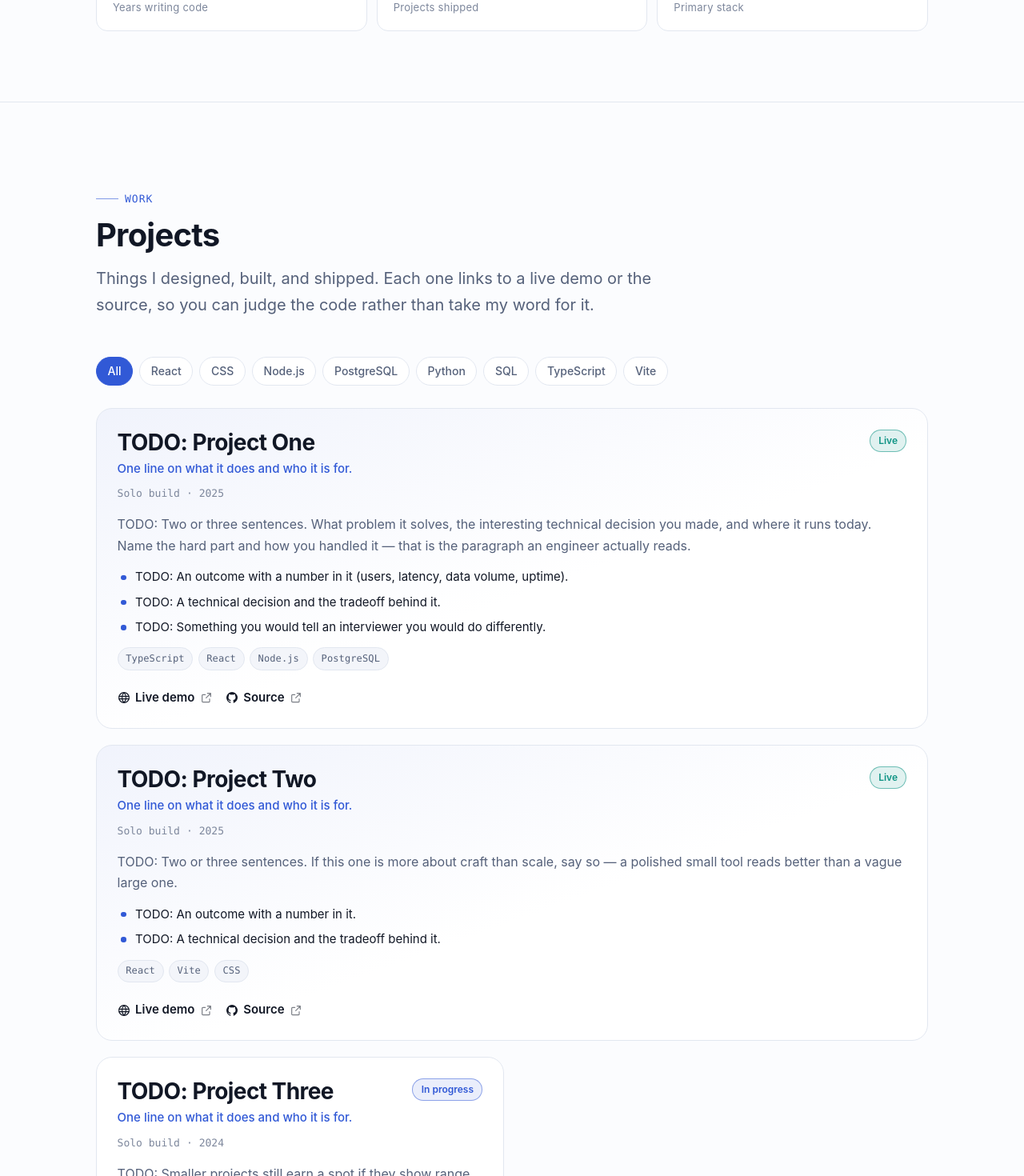
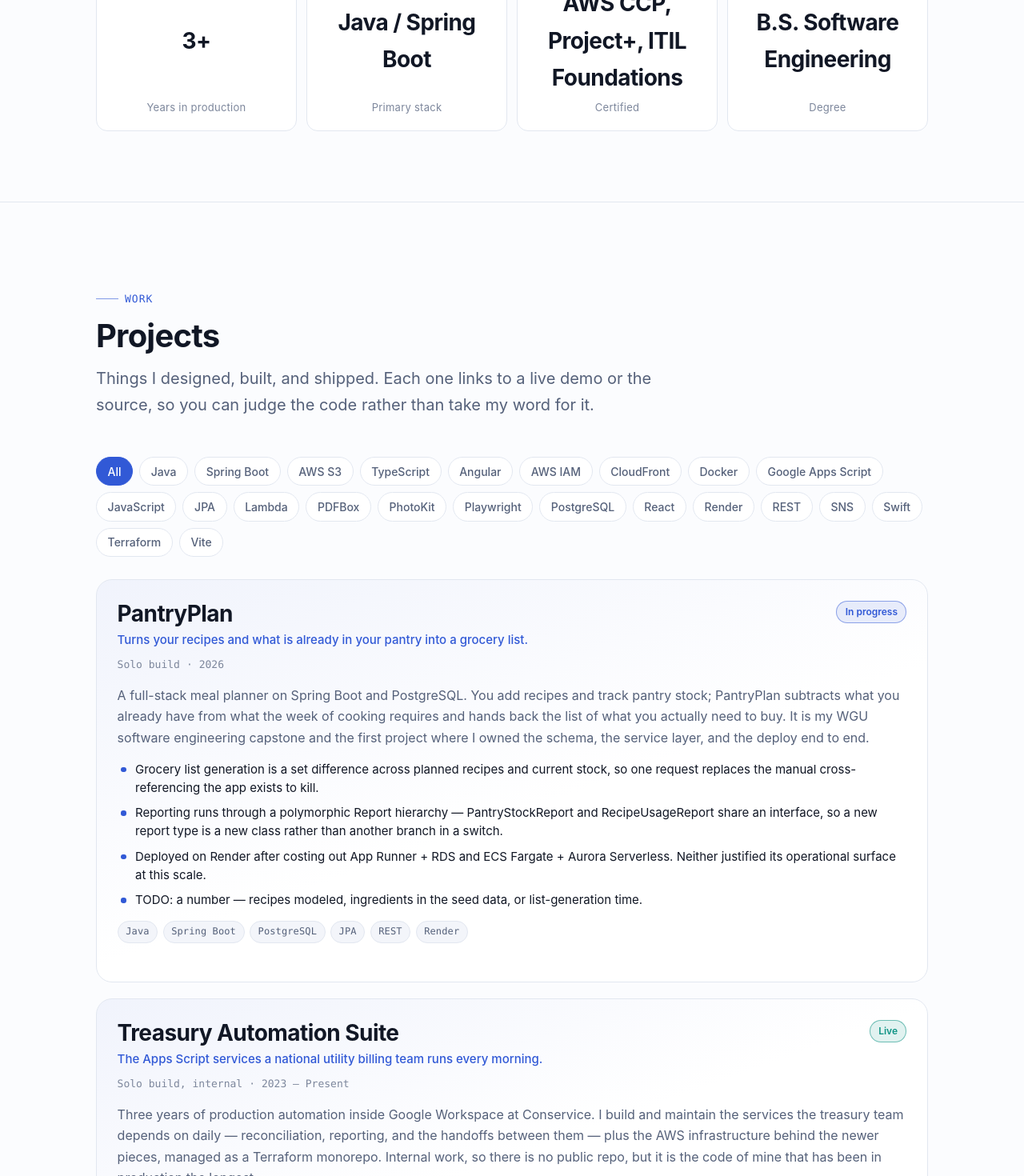
Before and after one commit to bryrichdev/personalProjectsSite, a React (Vite) app: page / in a window 1280 px wide. Shown: the part 800-2270 px from the top of the page at 80% size. Built offline with nearby package versions, Linux system fonts and the light colour scheme.

Commit message:
Filled in with my relevant experience

```diff
--- a/src/components/Hero.css
+++ b/src/components/Hero.css
@@ -104,6 +104,9 @@
 .hero-stat {
     display: flex;
     flex-direction: column-reverse;
+    justify-content: center;
+    align-items: center;
+    text-align: center;
     gap: 0.25rem;
     padding: 1.1rem 1.25rem;
     border: 1px solid var(--border);
@@ -118,7 +121,7 @@
 }
 
 .hero-stat dd {
-    margin: 0;
+    margin: auto 0;
     font-size: var(--step-2);
     font-weight: 650;
     letter-spacing: -0.02em;
--- a/src/content.ts
+++ b/src/content.ts
@@ -4,15 +4,9 @@ import type { SiteContent } from './types.ts'
  * ─────────────────────────────────────────────────────────────────────────────
  *  EDIT THIS FILE — it is the only place site copy lives.
  *
- *  Everything below is PLACEHOLDER text written to show the shape of a strong
- *  entry. Replace it with your real projects; delete anything you don't have
- *  yet (empty arrays render as nothing rather than breaking the layout).
- *
- *  Recruiter-facing tips:
- *   - `highlights` should be outcomes, not task lists. "Cut p95 latency from
- *     800ms to 120ms" lands; "Used Redis" does not.
- *   - A working `links.demo` is worth more than three more paragraphs.
- *   - Put your two strongest projects first and mark them `featured: true`.
+ *  Anything still marked TODO needs a real value from you. Links are commented
+ *  out rather than filled with guesses, so nothing renders as a dead link.
+ *  Uncomment each one once the URL is confirmed.
  * ─────────────────────────────────────────────────────────────────────────────
  */
 export const content: SiteContent = {
@@ -20,18 +14,19 @@ export const content: SiteContent = {
     role: 'Software Engineer',
     location: 'Eden, North Carolina',
     intro:
-        'TODO: Two sentences a hiring manager can skim. What you build, the stack ' +
-        'you reach for, and the kind of problem you want to be pointed at next. ' +
-        'Example: I build full-stack web apps with TypeScript and React on the front ' +
-        'and Node/Postgres behind them — currently looking for a backend-leaning role ' +
-        'on a product team that ships weekly.',
+        'I build backend services and the infrastructure they run on — Java and Spring Boot ' +
+        'over Postgres, deployed with Terraform on AWS. Three years of that has been production ' +
+        'automation for a treasury team, where the code either runs correctly every morning or ' +
+        'someone loses their day to it. Looking for a backend or platform role where I keep ' +
+        'owning services end to end.',
     stats: [
-        { value: 3, label: 'Years writing code' },
-        { value: 2, label: 'Projects shipped' },
-        { value: 'Spring Boot', label: 'Primary stack' },
+        { value: '3+', label: 'Years in production' },
+        { value: 'Java / Spring Boot', label: 'Primary stack' },
+        { value: 'AWS CCP, Project+, ITIL Foundations', label: 'Certified' },
+        { value: 'B.S. Software Engineering', label: 'Degree' },
     ],
     email: 'bryrich.dev@gmail.com',
-    resumeUrl: '', // e.g. '/resume.pdf' — drop the PDF in public/ and the button appears
+    resumeUrl: '', // drop resume.pdf in public/ and set this to '/resume.pdf'
     availability: 'Open to full-time roles',
     socials: [
         { label: 'GitHub', href: 'https://github.com/bryrichdev', icon: 'github' },
@@ -39,100 +34,180 @@ export const content: SiteContent = {
     ],
 
     about: [
-        'TODO: A short paragraph on how you got into software and what you like ' +
-        'building. Keep it human — this is the part that makes someone want to talk ' +
-        'to you rather than just scan your stack list.',
-        'TODO: A second paragraph on what you are working on or learning right now, ' +
-        'and what you are looking for next. End with an invitation to get in touch.',
+        'I started writing code to get out of manual work. I was managing treasury operations ' +
+        'at Conservice, the team was losing hours a week to spreadsheet handoffs, and Apps Script ' +
+        'was the tool sitting right there. Three years later I own those services in production. ' +
+        'Somewhere in the middle it stopped being a workaround and became the job I actually wanted.',
+
+        'I finish a B.S. in Software Engineering at WGU in December 2026. Java and Spring Boot on ' +
+        'the backend, React and Angular on the front, and enough AWS to build my own infrastructure ' +
+        'rather than file a ticket for it. PantryPlan is my capstone and the project I would most ' +
+        'want to walk you through.',
+
+        'I am looking for a backend or infrastructure role on a team that ships. If that sounds ' +
+        'like yours, email me.',
     ],
 
     skills: [
-        { label: 'Languages', items: ['TypeScript', 'JavaScript', 'Java', 'SQL', 'Python'] },
-        { label: 'Frontend', items: ['React', 'Vite', 'HTML', 'CSS', 'Accessibility'] },
-        { label: 'Backend', items: ['Node.js', 'REST APIs', 'PostgreSQL', 'Spring Boot'] },
-        { label: 'Tooling', items: ['Git', 'GitHub Actions', 'Docker', 'Vitest', 'Figma'] },
+        { label: 'Languages', items: ['Java', 'TypeScript', 'JavaScript', 'Python', 'SQL'] },
+        { label: 'Backend', items: ['Spring Boot', 'JPA / Hibernate', 'REST APIs', 'PostgreSQL', 'MySQL', 'Flask'] },
+        { label: 'Frontend', items: ['React', 'Angular', 'Vite', 'HTML', 'CSS'] },
+        { label: 'Cloud & infrastructure', items: ['AWS', 'Terraform', 'Docker', 'S3', 'Lambda', 'IAM', 'RDS'] },
+        { label: 'Tooling & testing', items: ['Git', 'GitHub Actions', 'JUnit', 'pytest', 'Playwright', 'IntelliJ'] },
+        { label: 'Certifications', items: ['AWS Cloud Practitioner', 'CompTIA Project+', 'AWS SAA-C03 (in progress)'] },
     ],
 
     projects: [
         {
-            slug: 'project-one',
-            name: 'TODO: Project One',
-            tagline: 'One line on what it does and who it is for.',
+            slug: 'pantryplan',
+            name: 'PantryPlan',
+            tagline: 'Turns your recipes and what is already in your pantry into a grocery list.',
             description:
-                'TODO: Two or three sentences. What problem it solves, the interesting ' +
-                'technical decision you made, and where it runs today. Name the hard part ' +
-                'and how you handled it — that is the paragraph an engineer actually reads.',
+                'A full-stack meal planner on Spring Boot and PostgreSQL. You add recipes and track ' +
+                'pantry stock; PantryPlan subtracts what you already have from what the week of cooking ' +
+                'requires and hands back the list of what you actually need to buy. It is my WGU software ' +
+                'engineering capstone and the first project where I owned the schema, the service layer, ' +
+                'and the deploy end to end.',
             role: 'Solo build',
-            period: '2025',
+            period: '2026',
+            status: 'In progress',
+            featured: true,
+            highlights: [
+                'Grocery list generation is a set difference across planned recipes and current stock, so one request replaces the manual cross-referencing the app exists to kill.',
+                'Reporting runs through a polymorphic Report hierarchy — PantryStockReport and RecipeUsageReport share an interface, so a new report type is a new class rather than another branch in a switch.',
+                'Deployed on Render after costing out App Runner + RDS and ECS Fargate + Aurora Serverless. Neither justified its operational surface at this scale.',
+                'TODO: a number — recipes modeled, ingredients in the seed data, or list-generation time.',
+            ],
+            tech: ['Java', 'Spring Boot', 'PostgreSQL', 'JPA', 'REST', 'Render'],
+            links: {
+                // demo: 'https://pantryplan.onrender.com',
+                // source: 'https://github.com/bryrichdev/pantryplan',
+            },
+        },
+        {
+            slug: 'treasury-automation',
+            name: 'Treasury Automation Suite',
+            tagline: 'The Apps Script services a national utility billing team runs every morning.',
+            description:
+                'Three years of production automation inside Google Workspace at Conservice. I build ' +
+                'and maintain the services the treasury team depends on daily — reconciliation, reporting, ' +
+                'and the handoffs between them — plus the AWS infrastructure behind the newer pieces, ' +
+                'managed as a Terraform monorepo. Internal work, so there is no public repo, but it is ' +
+                'the code of mine that has been in production the longest.',
+            role: 'Solo build, internal',
+            period: '2023 — Present',
             status: 'Live',
             featured: true,
             highlights: [
-                'TODO: An outcome with a number in it (users, latency, data volume, uptime).',
-                'TODO: A technical decision and the tradeoff behind it.',
-                'TODO: Something you would tell an interviewer you would do differently.',
+
             ],
-            tech: ['TypeScript', 'React', 'Node.js', 'PostgreSQL'],
+            tech: ['Google Apps Script', 'JavaScript'],
+            links: {},
+        },
+        {
+            slug: 'landon-hotel',
+            name: 'Landon Hotel Booking',
+            tagline: 'Internationalized booking app — Spring Boot API, Angular front end.',
+            description:
+                'A booking system for a hotel chain operating across time zones. The CRUD was not the ' +
+                'interesting part; making one deployment serve users in multiple locales was, with rates ' +
+                'and availability rendered in the viewer\u2019s time zone instead of the server\u2019s.',
+            role: 'Solo build',
+            period: '2025',
+            status: 'Archived',
+            highlights: [
+                'Locale handling runs off i18n resource bundles, so adding a language is a properties file rather than a code change.',
+                'Timestamps stored in UTC and converted at the edge, which removed an entire class of off-by-one-day booking bugs.',
+                'Packaged with a multi-stage Docker build so the runtime image carries the JAR and nothing else.',
+            ],
+            tech: ['Java', 'Spring Boot', 'Angular', 'TypeScript', 'Docker'],
             links: {
-                demo: 'https://example.com',
-                source: 'https://github.com/bryrichdev/TODO',
+                // source: 'https://github.com/bryrichdev/landon-hotel',
             },
         },
         {
-            slug: 'project-two',
-            name: 'TODO: Project Two',
-            tagline: 'One line on what it does and who it is for.',
+            slug: 'credentialing-automation',
+            name: 'Credentialing Automation',
+            tagline: 'Fills medical credentialing applications without ever holding the credentials.',
             description:
-                'TODO: Two or three sentences. If this one is more about craft than scale, ' +
-                'say so — a polished small tool reads better than a vague large one.',
+                'Credentialing coordinators retype the same provider data into dozens of payer portals. ' +
+                'This is a Spring Boot service that drives Playwright to fill those forms and then stops — ' +
+                'a human reviews and submits every one. Provider data stays in the customer\u2019s own AWS ' +
+                'account, reached through a cross-account role, so the service never stores anyone\u2019s ' +
+                'credentials.',
             role: 'Solo build',
-            period: '2025',
-            status: 'Live',
-            featured: true,
+            period: '2026',
+            status: 'Prototype',
             highlights: [
-                'TODO: An outcome with a number in it.',
-                'TODO: A technical decision and the tradeoff behind it.',
+                'Fill but do not submit, by design. Automating the submit click is where the liability lives, so the tool does not do it.',
+                'PDF packets filled through PDFBox AcroForms against versioned field-mapping templates — a payer changing their form is a template revision, not a redeploy.',
+                'Cross-account IAM instead of credential storage. The service assumes a role the customer controls and can revoke.',
+                'TODO: what runs today — which payer forms are mapped, what is still manual.',
             ],
-            tech: ['React', 'Vite', 'CSS'],
-            links: {
-                demo: 'https://example.com',
-                source: 'https://github.com/bryrichdev/TODO',
-            },
+            tech: ['Java', 'Spring Boot', 'Playwright', 'PDFBox', 'AWS IAM'],
+            links: {},
         },
         {
-            slug: 'project-three',
-            name: 'TODO: Project Three',
-            tagline: 'One line on what it does and who it is for.',
+            slug: 'photo-cold-storage',
+            name: 'Cold Storage for Photos',
+            tagline: 'Moves video out of iCloud into tiered S3 archive storage.',
             description:
-                'TODO: Smaller projects still earn a spot if they show range — a CLI, a ' +
-                'game, a data pipeline, something you automated for yourself.',
+                'Prime Photos covers stills at full resolution but caps video at 5 GB, which is exactly ' +
+                'where a large library gets expensive. This iOS app offloads originals through PhotoKit ' +
+                'into S3 — Glacier Instant Retrieval for anything you might browse, Deep Archive for the ' +
+                'rest — while keeping thumbnails and web-res derivatives in Standard so the library stays ' +
+                'browsable without paying retrieval costs.',
             role: 'Solo build',
-            period: '2024',
+            period: '2026',
             status: 'In progress',
             highlights: [
-                'TODO: What you learned building it.',
-                'TODO: What works today and what is still unfinished.',
+                'Nothing is deleted locally until a checksum against the uploaded object verifies. No exceptions and no fast path.',
+                'Restores orchestrated through RestoreObject with SNS and Lambda handling completion, so a multi-hour Deep Archive retrieval does not require the app to stay open.',
+                'Bring-your-own-AWS-account through a cross-account role. I would rather not be the custodian of anyone\u2019s family photos.',
             ],
-            tech: ['Python', 'SQL'],
+            tech: ['Swift', 'PhotoKit', 'AWS S3', 'Lambda', 'SNS'],
+            links: {},
+        },
+        {
+            slug: 'portfolio-infra',
+            name: 'This Site',
+            tagline: 'A React portfolio and the Terraform that puts it on AWS.',
+            description:
+                'React and TypeScript on Vite, with every piece of copy in one typed content file so ' +
+                'updating the site is editing data rather than JSX. Infrastructure is Terraform: a single ' +
+                'reusable S3 module applied across dev, staging, and prod from one monorepo, with ' +
+                'CloudFront in front of it.',
+            role: 'Solo build',
+            period: '2026',
+            status: 'In progress',
+            highlights: [
+                'Content, types, and presentation kept separate — adding a project is one typed object, and the compiler catches anything missing.',
+                'One S3 module applied per environment rather than three configurations that drift apart.',
+                'TODO: replace with the real deploy story once CI is wired up.',
+            ],
+            tech: ['React', 'TypeScript', 'Vite', 'Terraform', 'AWS S3', 'CloudFront'],
             links: {
-                source: 'https://github.com/bryrichdev/TODO',
+                // source: 'https://github.com/bryrichdev/personalProjectsSite',
             },
         },
     ],
 
     experience: [
         {
-            role: 'TODO: Job Title',
-            org: 'TODO: Company',
-            period: 'TODO: 2024 — Present',
-            location: 'TODO: City, State',
+            role: 'Project Manager',
+            org: 'Conservice',
+            period: 'TODO: 2023 — Present',
+            location: 'Remote',
             summary:
-                'TODO: One sentence on the team, the product, and what you owned on it.',
+                'Own the automation the treasury team runs on — Apps Script services across Google ' +
+                'Workspace and the AWS infrastructure behind the newer components.',
             points: [
-                'TODO: An achievement framed as impact, with a number where you have one.',
-                'TODO: Something you built end to end, named concretely.',
-                'TODO: Collaboration, mentoring, or process work that moved the team.',
+                'TODO: the automation win, with a number — hours per week, transaction volume, or manual steps removed.',
+                'Built and maintain the Apps Script services treasury operations depends on daily, from reconciliation through reporting.',
+                'Manage AWS infrastructure as a Terraform monorepo, applying shared modules across dev, staging, and prod so environments stay consistent.',
+                'TODO: the collaboration line — a process changed, someone brought up to speed, or a handoff owned between teams.',
             ],
-            tech: ['TypeScript', 'React', 'Node.js'],
+            tech: ['Google Apps Script', 'JavaScript', 'AWS', 'Terraform', 'SQL'],
         },
     ],
 }
```
Also changed, not shown: public/favicon.svg.
